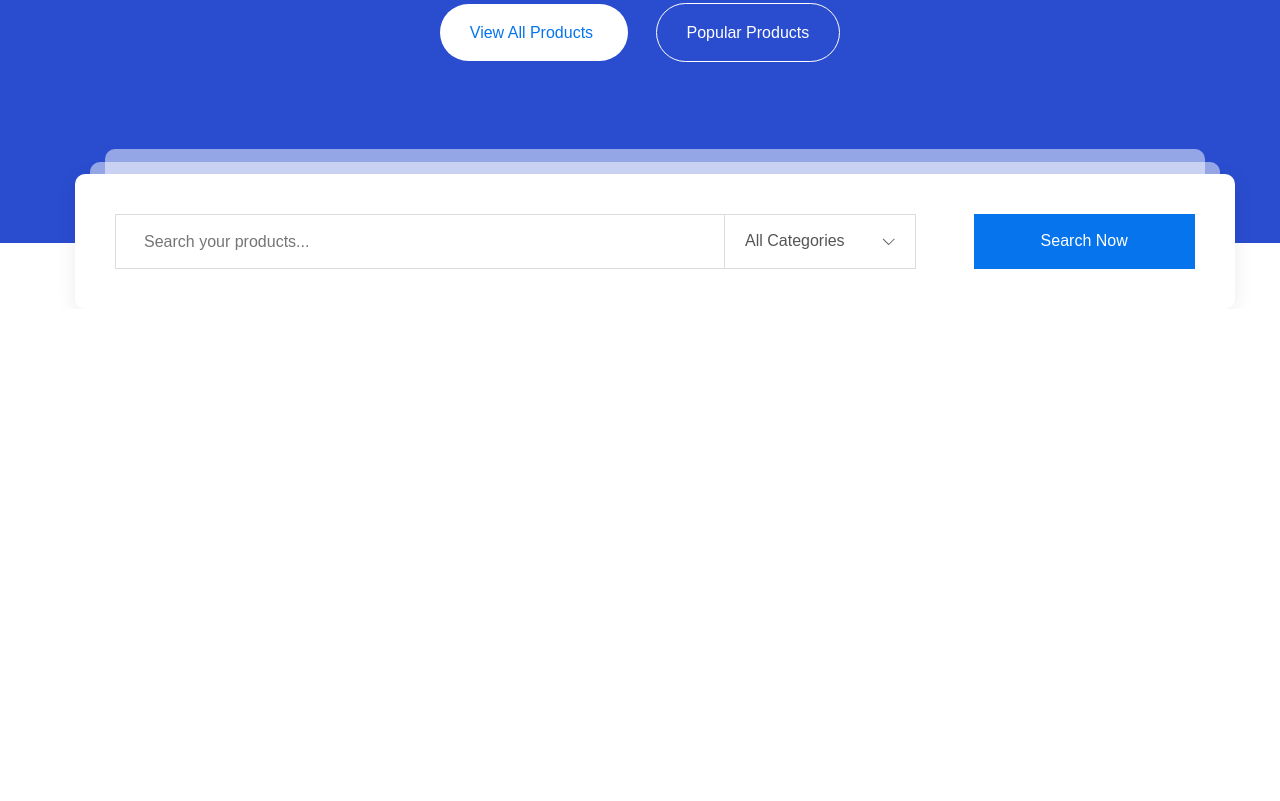
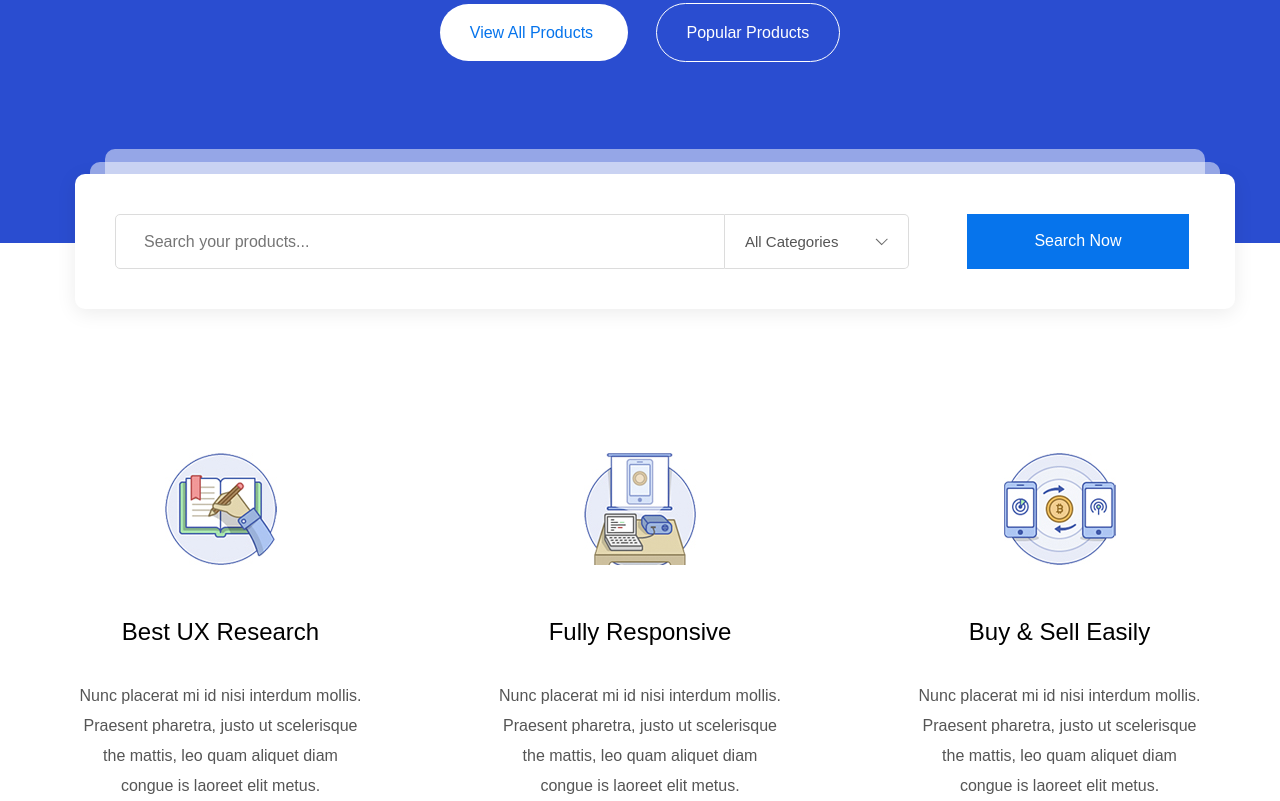
Before and after one commit to Kulikova-Larysa/MartPlace, a website: page app/index.html in a window 1280 px wide. Shown: the part 594-1395 px from the top of the page. Before the commit the page ends 903 px from the top, so only its background shows below. Drawn offline with nearby package versions, Linux system fonts and the light colour scheme; files that its build step writes are made by us from their sources.

Commit message:
added act

```diff
--- a/app/index.html
+++ b/app/index.html
@@ -133,6 +133,43 @@
     </div>
   </main>
 
+  <section class="act">
+    <div class="container">
+      <div class="act__inner">
+        <div class="act__box box-icons1">
+          <div class="act__title">
+            Best UX Research
+          </div>
+          <div class="act__text">
+            Nunc placerat mi id nisi interdum mollis. Praesent pharetra, justo ut scelerisque
+            the mattis, leo quam aliquet diam
+            congue is laoreet elit metus.
+          </div>
+        </div>
+        <div class="act__box box-icons2">
+          <div class="act__title">
+            Fully Responsive
+          </div>
+          <div class="act__text">
+            Nunc placerat mi id nisi interdum mollis. Praesent pharetra, justo ut scelerisque
+            the mattis, leo quam aliquet diam
+            congue is laoreet elit metus.
+          </div>
+        </div>
+        <div class="act__box box-icons3">
+          <div class="act__title">
+            Buy & Sell Easily
+          </div>
+          <div class="act__text">
+            Nunc placerat mi id nisi interdum mollis. Praesent pharetra, justo ut scelerisque
+            the mattis, leo quam aliquet diam
+            congue is laoreet elit metus.
+          </div>
+        </div>
+      </div>
+    </div>
+  </section>
+
 
 
   <script src="https://ajax.googleapis.com/ajax/libs/jquery/3.5.1/jquery.min.js"></script>
--- a/app/scss/_vars.scss
+++ b/app/scss/_vars.scss
@@ -2,3 +2,4 @@ $bg: #eef1f3;
 $button: #0674ec;
 $text: #333333;
 $border: #dcdcdc;
+$info: #555
--- a/app/scss/style.scss
+++ b/app/scss/style.scss
@@ -189,6 +189,8 @@
     border: 1px solid $border;
     height: 55px;
     padding-left: 28px;
+    border-bottom-left-radius: 5px;
+    border-top-left-radius: 5px;
   }
   &__menu {
     border: 1px solid $border;
@@ -199,6 +201,8 @@
     padding: 20px 70px 20px 20px;
     height: 55px;
     margin-right: 58px;
+    border-bottom-right-radius: 5px;
+    border-top-right-radius: 5px;
     &:before {
       content: '';
       position: absolute;
@@ -209,7 +213,8 @@
     }
   }
   &__nav {
-    color: #555555;
+    color: $info;
+    font-size: 15px;
   }
   &__submit {
     padding: 18px 67px;
@@ -218,3 +223,67 @@
     color: #fff;
   }
 }
+
+
+// act
+
+.act {
+  margin-top: 180px;
+  &__inner {
+    display: flex;
+    justify-content: space-between;
+  }
+  &__box {
+    text-align: center;
+    max-width: 291px;
+    &:hover {
+      box-shadow: 0px 2px 50px 0px rgba(0, 0, 0, 0.08);
+      max-width: 360px;
+      padding: 0 35px;
+      transition: all .3s;
+    }
+    &:before {
+      width: 112px;
+      height: 112px;
+      right: 0;
+      left: 0;
+      top: 30px;
+      margin: 0 auto;
+
+    }
+  }
+  .box-icons1 {
+    position: relative;
+    &:before {
+      position: absolute;
+      content: '';
+      background-image: url(../images/icons1.jpg);
+    }
+  }
+  .box-icons2 {
+    position: relative;
+    &:before {
+      position: absolute;
+      content: '';
+      background-image: url(../images/icons2.jpg);
+    }
+  }
+  .box-icons3 {
+    position: relative;
+    &:before {
+      position: absolute;
+      content: '';
+      background-image: url(../images/icons3.jpg);
+    }
+  }
+  &__title {
+    font-size: 24px;
+    margin-bottom: 35px;
+    padding-top: 195px;
+  }
+  &__text {
+    font-size: 16px;
+    color: $info;
+    line-height: 30px;
+  }
+}
```
Also changed, not shown: app/images/icons1.jpg (added), app/images/icons1.svg (deleted), app/images/icons2.jpg (added), app/images/icons2.svg (deleted), app/images/icons3.jpg (added), app/images/icons3.svg (deleted).
